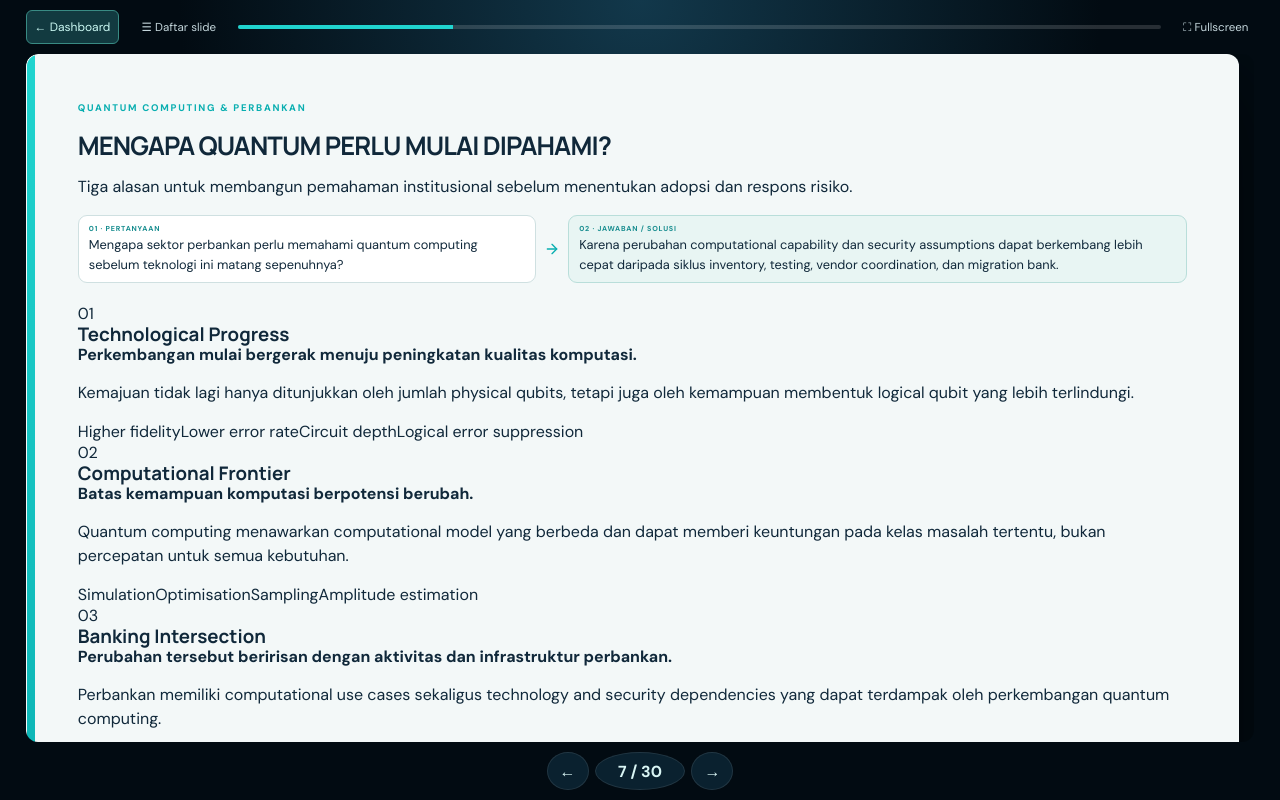
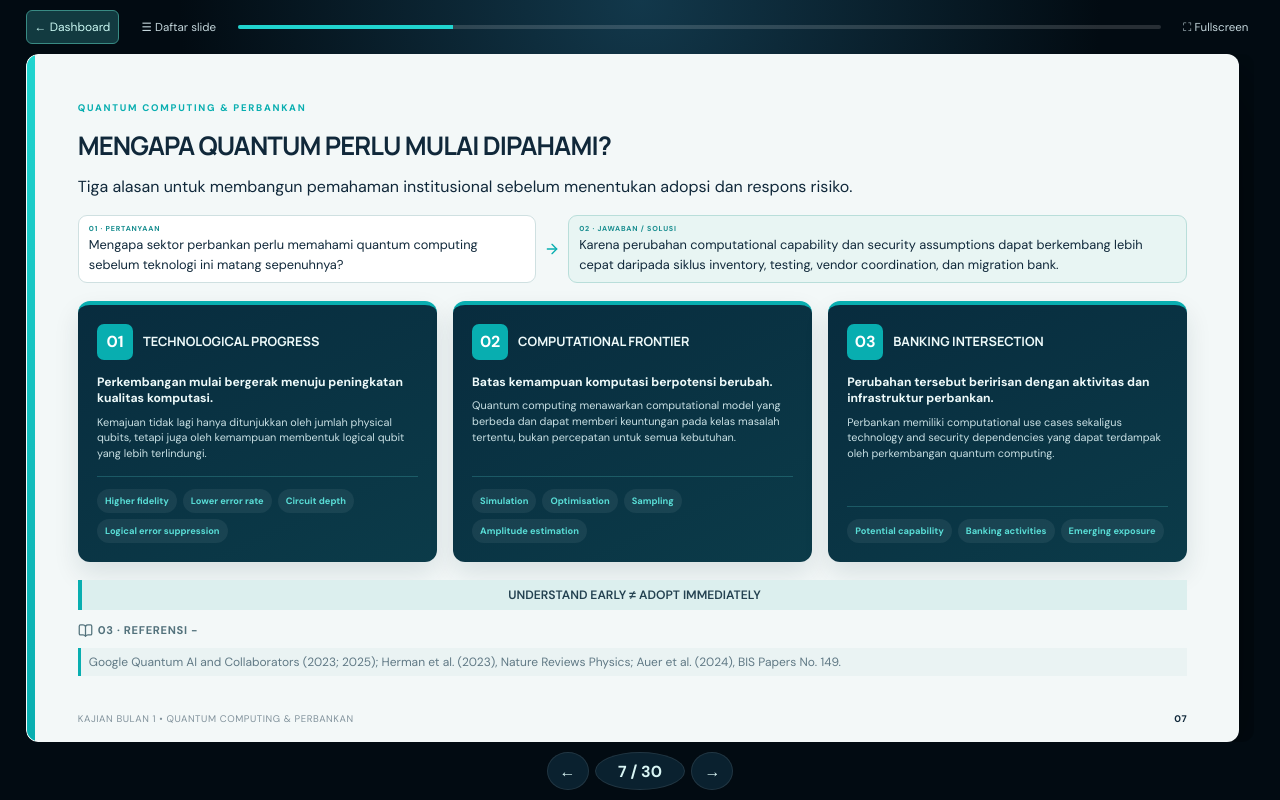
Before and after one commit to rifqironanda/quantum_computing_for_banking, a React (Vite) app: page / in a window 1280 px wide. Both pictures are taken after a click on the button "Mode presentasi". Built offline with nearby package versions, Linux system fonts and the light colour scheme.

Commit message:
feat: update src/styles.css for structured slide layout

```diff
--- a/src/styles.css
+++ b/src/styles.css
@@ -80,14 +80,72 @@
     overflow: clip;
   }
   .presentation-app .slide-content {
-    flex: 0 0 auto;
+    flex: 1 1 auto;
+    display: flex;
+    flex-direction: column;
     width: 100%;
     min-width: 0;
-    margin-block: auto;
+    min-height: 0;
+    margin-block: 0;
     padding-block: 8px 24px;
     overflow-wrap: anywhere;
   }
   .presentation-app .slide-content > * { min-width: 0; }
+  .presentation-app .slide-layout {
+    flex: 1 1 auto;
+    display: grid;
+    grid-template-rows: auto minmax(0, 1fr) auto;
+    gap: clamp(10px, 1.5vh, 18px);
+    width: 100%;
+    min-height: 0;
+  }
+  .presentation-app .slide-header-region,
+  .presentation-app .slide-body,
+  .presentation-app .slide-evidence { min-width: 0; }
+  .presentation-app .slide-header-region .slide-header { margin-bottom: 0; }
+  .presentation-app .slide-body {
+    display: flex;
+    flex-direction: column;
+    justify-content: center;
+    min-height: 0;
+  }
+  .presentation-app .slide-evidence { align-self: end; width: 100%; }
+  .presentation-app .slide-evidence:empty { display: none; }
+  .presentation-app .slide-evidence .callout:first-child { margin-top: 0; }
+  .presentation-app .slide-evidence .evidence-hint:last-child { margin-bottom: 0; }
+  .presentation-app .why-quantum-grid {
+    display: grid;
+    grid-template-columns: repeat(3, minmax(0, 1fr));
+    gap: clamp(10px, 1.25vw, 18px);
+    align-items: stretch;
+  }
+  .presentation-app .why-quantum-card {
+    display: flex;
+    flex-direction: column;
+    min-width: 0;
+    padding: clamp(14px, 1.5vw, 22px);
+    border-top: 4px solid var(--teal);
+    border-radius: 12px;
+    background: linear-gradient(155deg, #082c3e, #0b3b49);
+    color: #eefafa;
+    box-shadow: 0 12px 26px #062b3b1c;
+  }
+  .presentation-app .why-card-heading { display: flex; align-items: center; gap: 10px; }
+  .presentation-app .why-card-heading span {
+    display: grid;
+    place-items: center;
+    flex: 0 0 36px;
+    aspect-ratio: 1;
+    border-radius: 7px;
+    background: var(--teal);
+    color: #fff;
+    font-weight: 800;
+  }
+  .presentation-app .why-card-heading h3 { font-size: clamp(.78rem, 1vw, 1.08rem); text-transform: uppercase; }
+  .presentation-app .why-quantum-card > b { margin-top: 14px; font-size: clamp(.76rem, .92vw, 1rem); line-height: 1.35; }
+  .presentation-app .why-quantum-card > p { margin: 8px 0 14px; color: #c9e0e4; font-size: clamp(.68rem, .8vw, .88rem); line-height: 1.45; }
+  .presentation-app .why-card-points { display: flex; flex-wrap: wrap; gap: 6px; margin-top: auto; padding-top: 12px; border-top: 1px solid #59d9d53b; }
+  .presentation-app .why-card-points span { padding: 6px 8px; border-radius: 999px; background: #ffffff10; color: #59ddd6; font-size: clamp(.58rem, .68vw, .76rem); font-weight: 700; }
   .presentation-app .slide > footer {
     position: static;
     flex: 0 0 auto;
@@ -112,3 +170,9 @@
   .presentation-app .evidence-hint button { font-size: .7rem; }
   :fullscreen { background: #020b12; }
 }
+
+@media(max-width:820px){
+  .presentation-app .slide-layout{grid-template-rows:auto auto auto}
+  .presentation-app .slide-body{justify-content:flex-start}
+  .presentation-app .why-quantum-grid{grid-template-columns:1fr}
+}
```
